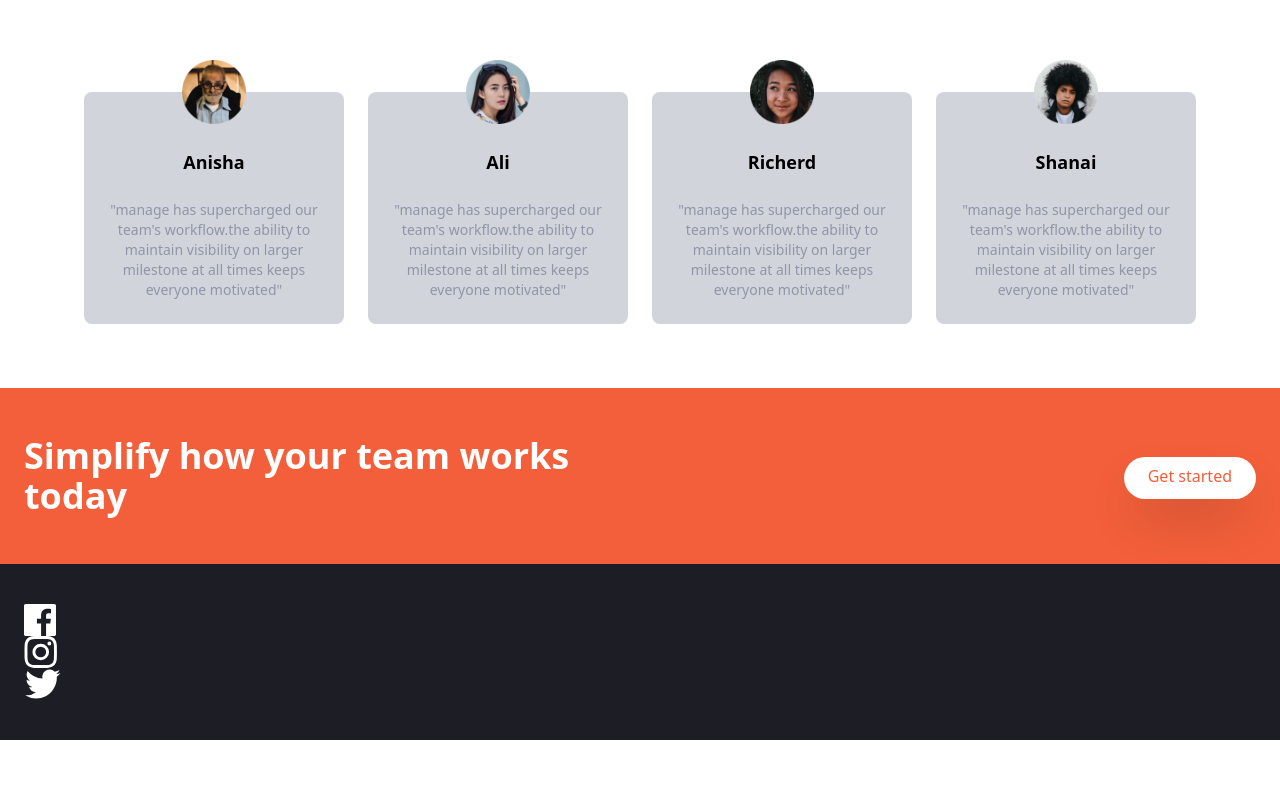
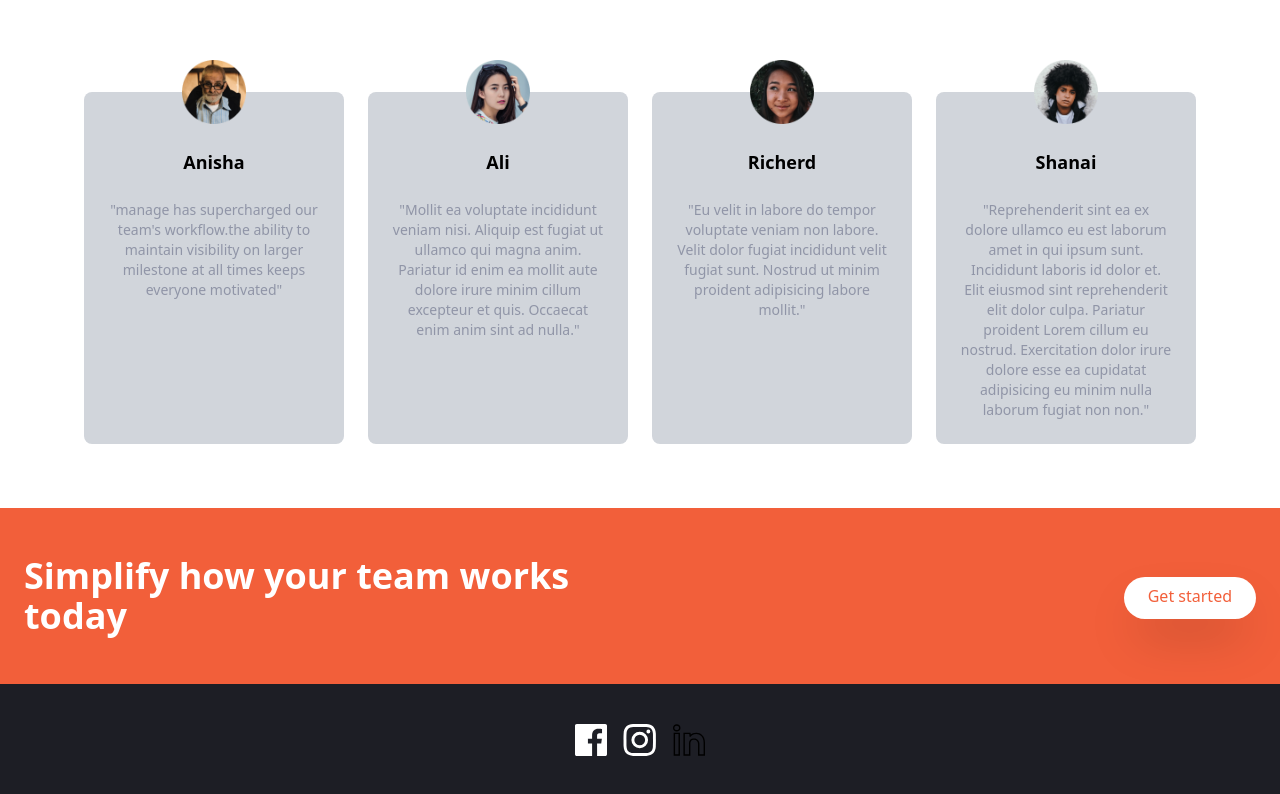
Before and after one commit to robel16/Applicant_tracking_system, a React (Create React App) app: page / in a window 1280 px wide. Shown: the part 2209-3003 px from the top of the page. Before the commit the page ends 2949 px from the top, so only its background shows below. Built offline with nearby package versions, Linux system fonts and the light colour scheme; what tailwindcss-rtl, tw-elements would draw is missing.

Commit message:
final push

```diff
--- a/src/components/JoblistCard/JoblistCard.component.jsx
+++ b/src/components/JoblistCard/JoblistCard.component.jsx
@@ -53,7 +53,7 @@ const JoblistCard = (props) => {
       return string?.length > n ? string.substr(0, n - 1) + "..." : string;
     };
     const [text, setText] = useState(truncate(`${job.instructions} `, 40));
-    const classname = " md:text-xl font-normal sm:text-sm ";
+    const classname = " md:text-xl font-normal  ml-10 sm:text-sm ";
     const Editpage = () => {
       window.location.href = "/EditJob";
     };
@@ -138,9 +138,7 @@ const JoblistCard = (props) => {
                 : `absolute top-[35%] ml-24 text-md `
             }
           >
-            <h1 className="font-semibold text-2xl sm:mt-4 ">
-              Job instructions
-            </h1>
+            <h1 className="font-semibold text-xl sm:mt-4 ">Job instructions</h1>
 
             <span className={`${classname} `}>{text}</span>
           </div>
@@ -150,11 +148,6 @@ const JoblistCard = (props) => {
         </div>
       </>
     );
-
-    // })
-    // return jobslists
-
-    //  }
   };
   return <>{Displayjobs(props)}</>;
 };
--- a/src/routes/Homepage/Homepage.component.jsx
+++ b/src/routes/Homepage/Homepage.component.jsx
@@ -12,7 +12,8 @@ import avatar3 from "../../img/avatar-richard.png";
 import avatar4 from "../../img/avatar-shanai.png";
 import logo1 from "../../img/icon-facebook.svg";
 import logo2 from "../../img/icon-instagram.svg";
-import logo3 from "../../img/icon-twitter.svg";
+import logo3 from "../../img/linkedin-svgrepo-com (1).svg";
+
 import * as te from "tw-elements";
 import Navbar from "../../routes/Navbar/Navbar";
 const Homepage = () => {
@@ -194,9 +195,10 @@ const Homepage = () => {
               <img className="w-16 -mt-14" src={avatar2} alt="" />
               <h5 className="text-lg font-bold"> Ali</h5>
               <p className="text-sm text-darkGrayishBlue">
-                "manage has supercharged our team's workflow.the ability to
-                maintain visibility on larger milestone at all times keeps
-                everyone motivated"
+                "Mollit ea voluptate incididunt veniam nisi. Aliquip est fugiat
+                ut ullamco qui magna anim. Pariatur id enim ea mollit aute
+                dolore irure minim cillum excepteur et quis. Occaecat enim anim
+                sint ad nulla."
               </p>
             </div>
 
@@ -204,9 +206,9 @@ const Homepage = () => {
               <img className="w-16 -mt-14" src={avatar1} alt="" />
               <h5 className="text-lg font-bold"> Richerd</h5>
               <p className="text-sm text-darkGrayishBlue">
-                "manage has supercharged our team's workflow.the ability to
-                maintain visibility on larger milestone at all times keeps
-                everyone motivated"
+                "Eu velit in labore do tempor voluptate veniam non labore. Velit
+                dolor fugiat incididunt velit fugiat sunt. Nostrud ut minim
+                proident adipisicing labore mollit."
               </p>
             </div>
 
@@ -214,9 +216,11 @@ const Homepage = () => {
               <img className="w-16 -mt-14" src={avatar4} alt="" />
               <h5 className="text-lg font-bold"> Shanai</h5>
               <p className="text-sm text-darkGrayishBlue">
-                "manage has supercharged our team's workflow.the ability to
-                maintain visibility on larger milestone at all times keeps
-                everyone motivated"
+                "Reprehenderit sint ea ex dolore ullamco eu est laborum amet in
+                qui ipsum sunt. Incididunt laboris id dolor et. Elit eiusmod
+                sint reprehenderit elit dolor culpa. Pariatur proident Lorem
+                cillum eu nostrud. Exercitation dolor irure dolore esse ea
+                cupidatat adipisicing eu minim nulla laborum fugiat non non."
               </p>
             </div>
           </div>
@@ -247,19 +251,24 @@ const Homepage = () => {
         </div>
       </section>
       <footer className="bg-veryDarkBlue">
-        <div className="container flex flex-col-reverse justify-between px-6 py-10 mx-auto space-y-8 md:flex-row md:space-y-0">
-          <div className="flex justify-center space-x-4">
-            <a href="#">
+        <div className="container flex md:flex-col-reverse justify-between px-6 py-10 mx-auto space-y-8 sm:flex-row md:space-y-0">
+          <div className="flex flex-row justify-center space-x-4">
+            <a href="https://www.facebook.com/MMCYTech/">
               <img
                 class="h-8 transform transition-all hover:scale-125"
                 src={logo1}
                 alt=""
               />
+            </a>
+            <a href="">
               <img
                 class="h-8 transform transition-all hover:scale-125"
                 src={logo2}
                 alt=""
               />
+            </a>
+            <a href="https://www.linkedin.com/company/mmcytech/mycompany/">
+              {" "}
               <img
                 class="h-8 transform transition-all hover:scale-125"
                 src={logo3}
--- a/src/routes/Joblist/Joblist.route.jsx
+++ b/src/routes/Joblist/Joblist.route.jsx
@@ -27,37 +27,14 @@ const Joblist = () => {
   // console.log(jobs)
   return (
     <>
-      <div className="relative  w-0 h-10 p-4">
+      <div className="relative  left-[60%] w-0 h-10 p-4">
         <Search />
       </div>
-      <span className=" absolute top-[10%] left-[20%] p-4 flex  h-10 w-[10%] font-semibold text-xl ">
+      <span className="  top-[10%] left-[20%] p-4   h-10  font-semibold text-xl ">
         JOB Lists
       </span>
       <div className="flex flex-col">{jobs}</div>
     </>
-
-    // )
-    // for(var i=0;i<joblists.length;i++){
-    //     jobcards.push(<JoblistCard name={joblists[i]}/>)
-    //     console.log(jobcards.name)
-    // }
-    //   return (<>
-    //   {jobcards.instructions}
-    //   {/* <div className=' absolute  w-75 h-full'>
-    //     <div className='relative flex ml-[60%] mt-20 float-right '>
-    //     <Search/>
-    //   </div>
-    //   <div className='absolute top-48 items-center   left-[10%]  '>
-    //     <span className='text-3xl italic relative    font-semibold'>Job Lists </span>
-    //   </div>
-
-    //   </div> */}
-    // {/* <div className='absolute  mt-40 left-32'>
-    //      <h1 className='text-xl  p-2'>{!iscollaps ? truncate(``,40): truncate(``,400)} </h1>
-
-    //     </div> */}
-
-    //      <JoblistCard Joblist={joblists}/>
   );
 };
 
```
Also changed, not shown: src/Backend/util.js (+0 -13 lines), src/img/linkedin-svgrepo-com (1).svg (added), src/img/linkedin-svgrepo-com.svg (added).
